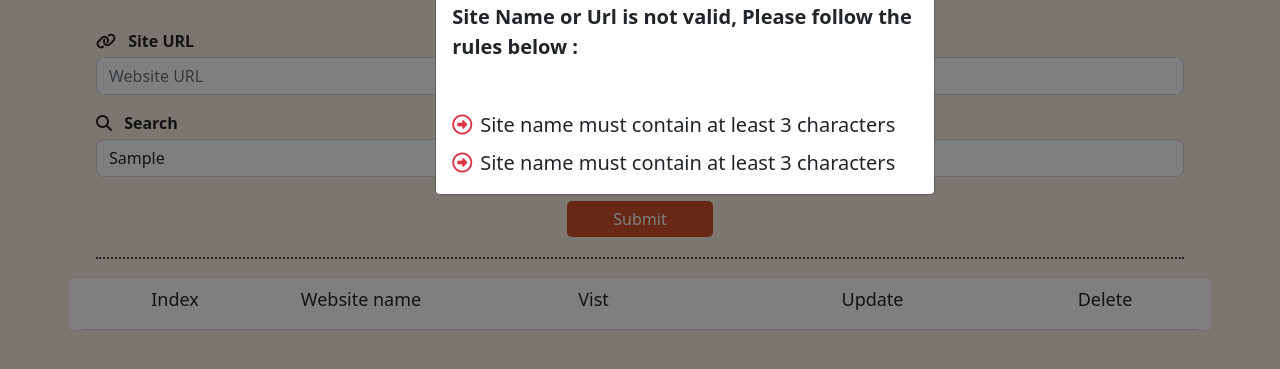
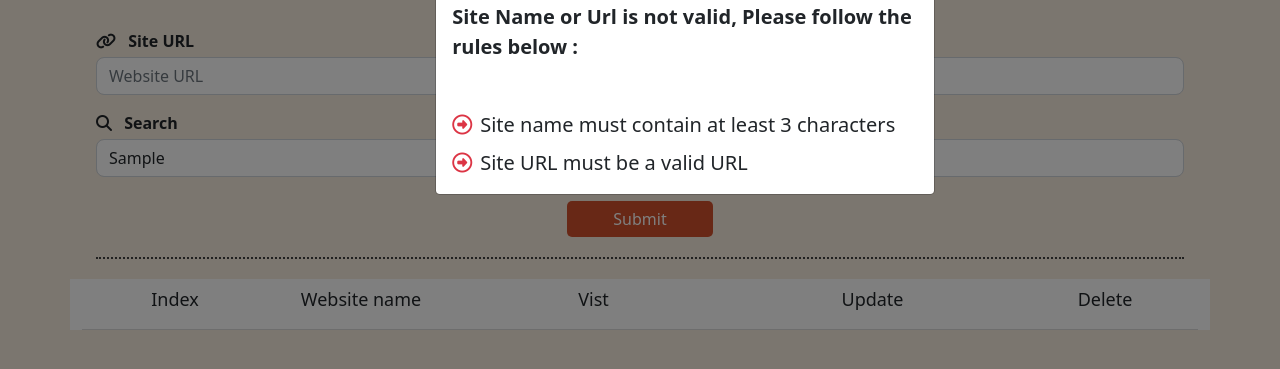
Before and after one commit to hanabasiony/bookmark2, a plain HTML site: page index.html in a window 1280 px wide. Both pictures are taken after typing "Sample", "Sample", "Sample" into the empty fields and a click on the button "Submit". Shown: the part 345-714 px from the top of the page. Drawn offline with Linux system fonts and the light colour scheme.

Commit message:
fifth commit

```diff
--- a/index.html
+++ b/index.html
@@ -145,7 +145,7 @@
           <div class="arrow-icon-cont d-flex justify-content-center align-items-center me-2">
             <i class="fs-5 text-danger fa-regular fa-circle-right"></i>
           </div>
-          <p class="m-0 fs-5">Site name must contain at least 3 characters</p>
+          <p class="m-0 fs-5">Site URL must be a valid URL</p>
         </div>
       </div>
     </div>
```
